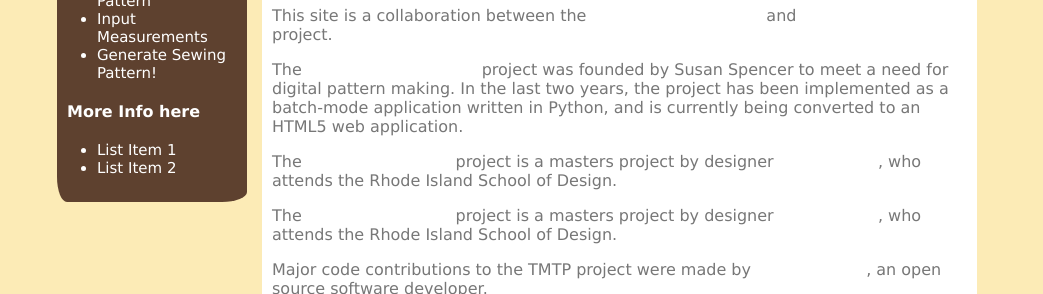
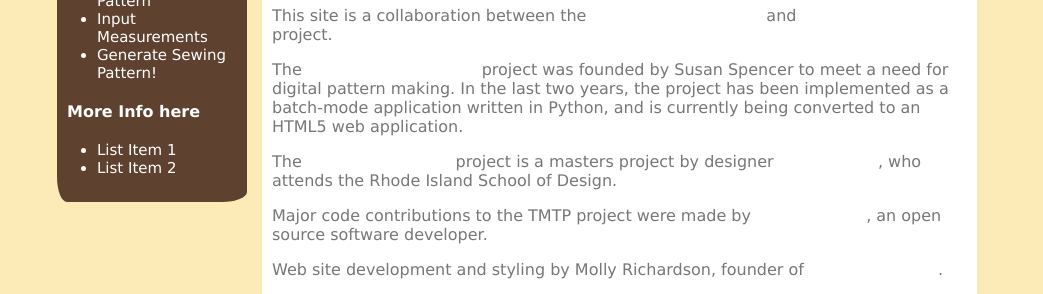
Before and after one commit to sconklin/tmtp-patternshare, a plain HTML site: page about.html in a window 1280 px wide. Shown: the part 158-452 px from the top of the page, without its empty margins (118-1161 px from the left). Drawn offline with Linux system fonts and the light colour scheme.

Commit message:
fixes/changes to about.html

```diff
--- a/about.html
+++ b/about.html
@@ -64,11 +64,10 @@
 		designer <a class="plink" href="http://www.justincouchdesign.com">Justin Couch</a>, who attends the Rhode Island School of Design.
 		</p>
 		<p>
-		The <a class="plink" href="http://thepatternshare.com/">The Pattern Share</a> project is a masters project by
-		designer <a class="plink" href="http://www.justincouchdesign.com">Justin Couch</a>, who attends the Rhode Island School of Design.
+		Major code contributions to the TMTP project were made by <a class="plink" href="http://www.ai4qr.com">Steve Conklin</a>, an open source software developer.
 		</p>
 		<p>
-		Major code contributions to the TMTP project were made by <a class=plink href="http://www.ai4qr.com">Steve Conklin</a>, an open source software developer.
+		Web site development and styling by Molly Richardson, founder of <a class="plink" href="http://www.mr21solutions.com/">MR 21 Solutions</a>.
 		</p>
 
 		<h1>Press and Video</h1>
```
